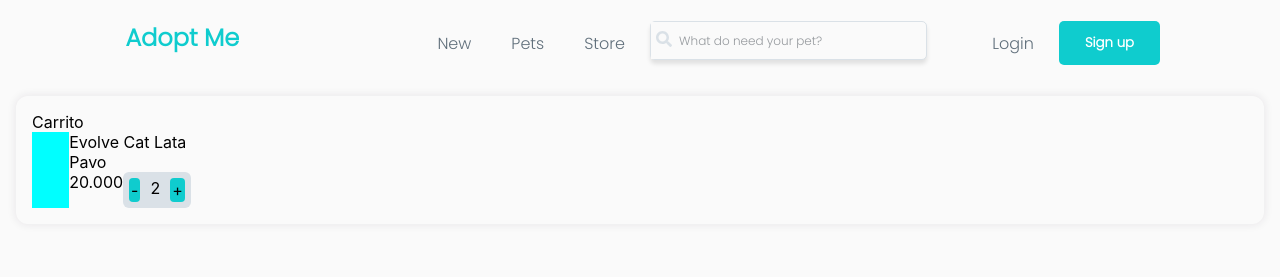
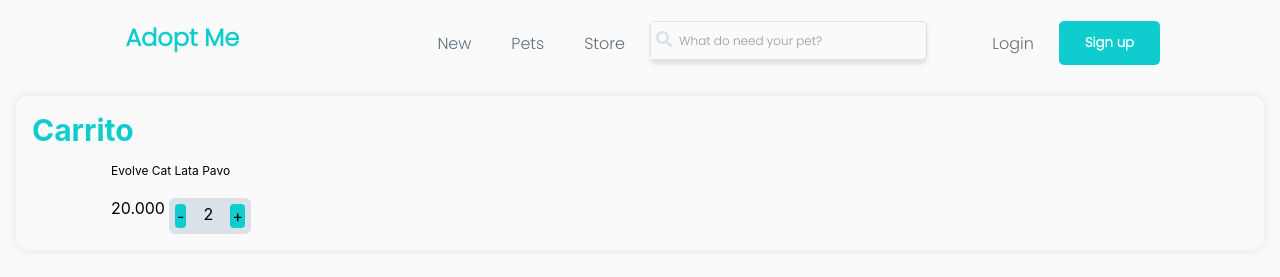
Before and after one commit to Mariana-Usuga/adopt-me, a React (Create React App) app: page /pages/cart in a window 1280 px wide. Shown: the top 277 px of the page. Built offline with nearby package versions, Linux system fonts and the light colour scheme.

Commit message:
better shopping cart

```diff
--- a/src/pages/Cart/shoppingCart.scss
+++ b/src/pages/Cart/shoppingCart.scss
@@ -5,19 +5,33 @@
   box-shadow: 0 0 8px 1px rgb(39 25 56 / 8%);
   padding: 16px;
   margin: 16px;
+  &__header{
+    font-size: 30px;
+    margin-bottom: 15px;
+    color:$color-primary;
+    font-weight: bolder;
+  }
   &__shoppingCart{
     display: flex;
     &__product{
       &__detail{
+        margin-left: 5px;
+        &__title{
+          font-size:12px;
+        }
         &__totalProduct{
+          width: 140px;
           display: flex;
           justify-content: space-between;
-          // background-color: blue;
+          margin-top:20px;
+          &__totalPrice{
+            // margin-right: 20px;
+          }
           &__amount{
             display: flex;
             justify-content: space-between;
             border-radius: 6px;
-            // width: 20%;
+            width: 50%;
             padding: 6px;
             background-color: $color-faSearch;
             &__plus, &__less{
@@ -35,10 +49,11 @@
         display: flex;
       }
       &__img{
-        width: 50%;
-        background-color: aqua;
+        // width: 40%;
+        width:74px;
+        // background-color: aqua;
         img{
-          width: 80%;
+          max-width: 100%;
         }
       }
     }
```
